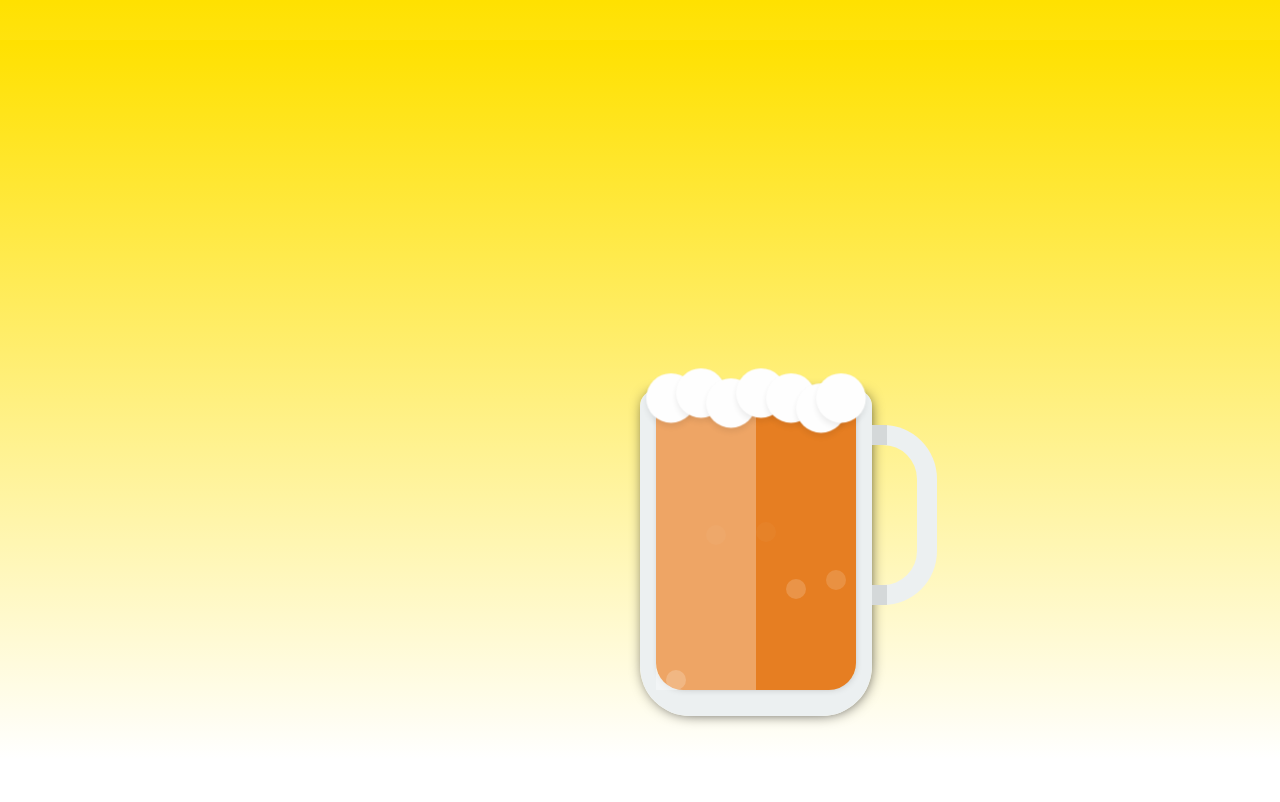
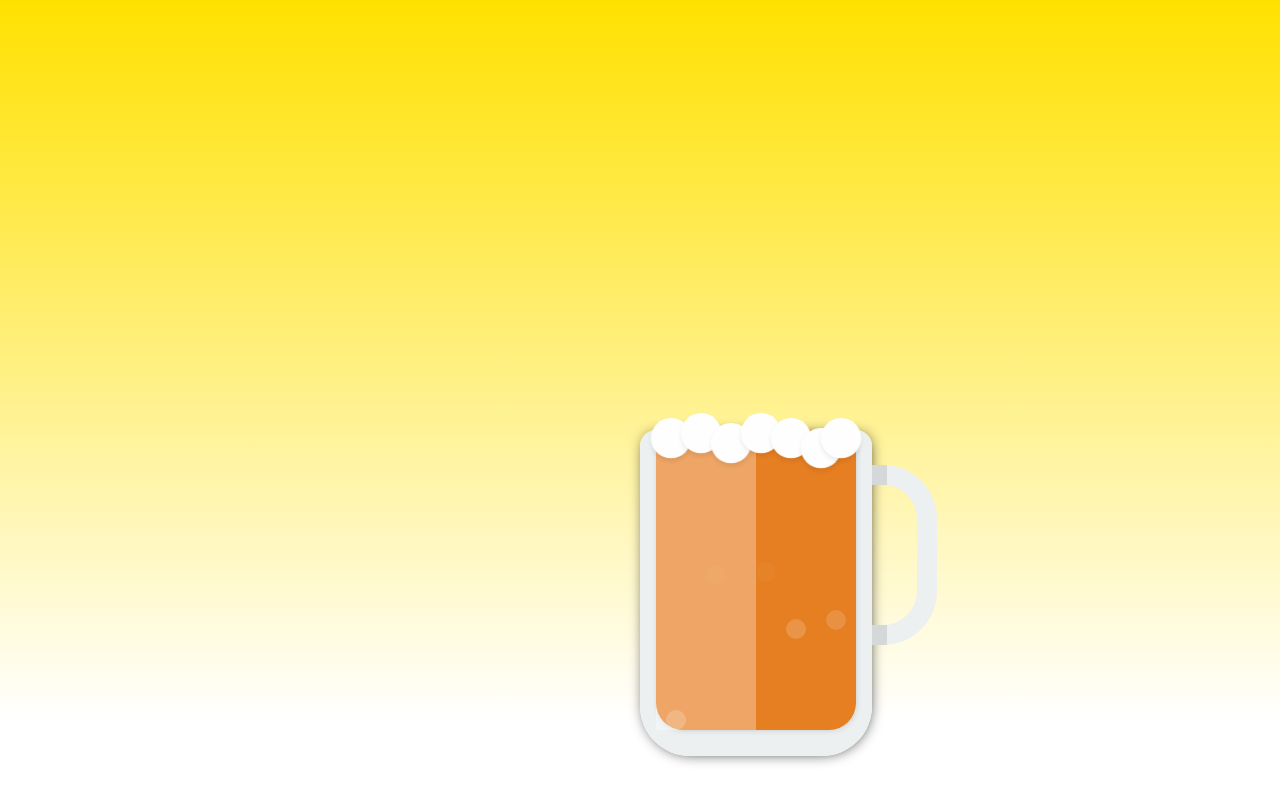
Before and after one commit to SjorsBeerens/JS-demo, a website: page demo7.html in a window 1280 px wide. Drawn offline with Linux system fonts and the light colour scheme.

Commit message:
Updated based on feedback Enhance CSS for improved layout and animation; adjust body styles for full viewport height and modify flying animation for better centering
Co-authored-by: Copilot <copilot@github.com>

```diff
--- a/demo7.css
+++ b/demo7.css
@@ -4,6 +4,7 @@ html, body{
 	padding: 0;
 	margin: 0;
 	height: 100%;
+	overflow: hidden;
 }
 
 
@@ -31,6 +32,10 @@ html, body{
 	background: transparent;
 	box-shadow: none;
 	padding: 28px;
+	position: relative;
+	box-sizing: border-box;
+	height: 100vh;
+	overflow: hidden;
 }
 
 
@@ -144,28 +149,9 @@ html, body{
 
 @keyframes foam-swell {
 	0% 				{ transform: translateY(0) scale(1); }
-	50% 			{ transform: translateY(-2px) scale(0.99); }
+	50% 			{ transform: translateY(-2px) scale(0.80); }
 	100% 			{ transform: translateY(0) scale(1); }
 }
-
-
-.foam-1, .foam-2, .foam-3, .foam-4, .foam-5, .foam-6, .foam-7 {
-	float: left;
-	position: absolute;
-	z-index: 999;
-	width: 50px;
-	height: 50px;
-	border-radius: 30px;
-	background-color: #fefefe;
-}
-
-.foam-1 { top: -30px; left: -10px; }
-.foam-2 { top: -35px; left: 20px; }
-.foam-3 { top: -25px; left: 50px; }
-.foam-4 { top: -35px; left: 80px; }
-.foam-5 { top: -30px; left: 110px; }
-.foam-6 { top: -20px; left: 140px; }
-.foam-7 { top: -30px; left: 160px; }
 
 /* bubble animation from example */
 @keyframes bubble {
@@ -227,13 +213,12 @@ html, body{
 
 @keyframes flying {
 	0% {
-		transform: translate(-520px, 0px) rotate(0deg);
+		transform: translateY(-50%) translateX(-250px) rotate(0deg);
 	}
 	100% {
-		transform: translate(100vw, 0px) rotate(360deg);
+		transform: translateY(-50%) translateX(calc(100vw + 250px)) rotate(360deg);
 	}
 }
-
 
 .bottle {
 	--cx: translate(-50%,-50%);
@@ -248,7 +233,11 @@ html, body{
 }
 
 .bottle.fly {
-	top: 40%;
+	/* make the flying animation span the full viewport by fixing the bottle
+	   to the viewport and animating translateX across vw units; keep it
+	   vertically centered using translateY(-50%) in the keyframes */
+	position: fixed;
+	top: 50%;
 	left: 0;
 	animation: flying 4s linear infinite;
 }
--- a/demo7.js
+++ b/demo7.js
@@ -1,15 +1,18 @@
-(function(){
+// initialize when DOM is ready
+document.addEventListener('DOMContentLoaded', () => {
   const bottle = document.getElementById('bottle');
-  if (bottle) bottle.addEventListener('click', ()=>{
+  if (!bottle) return;
+
+  bottle.addEventListener('click', () => {
     // quick wig for feedback
     bottle.classList.add('wig');
-    setTimeout(()=> bottle.classList.remove('wig'), 800);
+    setTimeout(() => bottle.classList.remove('wig'), 800);
 
-    // if not already flying, add the `.fly` class to start the bootcamp flying animation
-    if (!bottle.classList.contains('fly')){
+    // if not already flying, add the `.fly` class to start the flying animation
+    if (!bottle.classList.contains('fly')) {
       bottle.classList.add('fly');
-      // ensure animation restarts
-      void bottle.offsetWidth;
+      // no forced reflow needed here because `.fly` is only added when
+      // absent, so the animation will start on first add
     }
   });
-})();
+});
--- a/service-worker.js
+++ b/service-worker.js
@@ -1,5 +1,6 @@
 const CACHE_NAME = 'js-demo-pwa-v2';
 const ASSETS = [
+  './',
   'index.html',
   'shared.css',
   'demo1.html','demo1.js',
```
